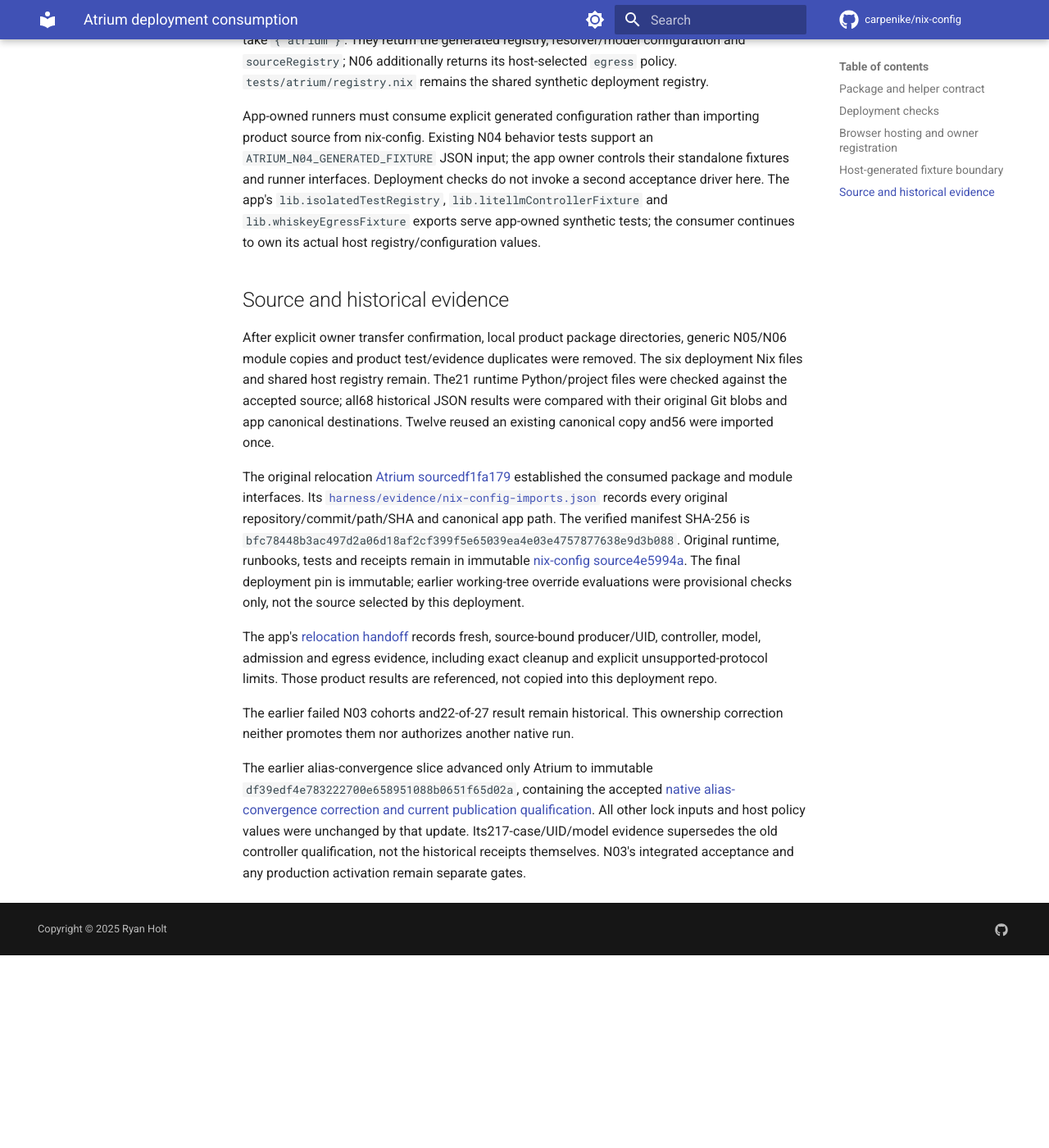
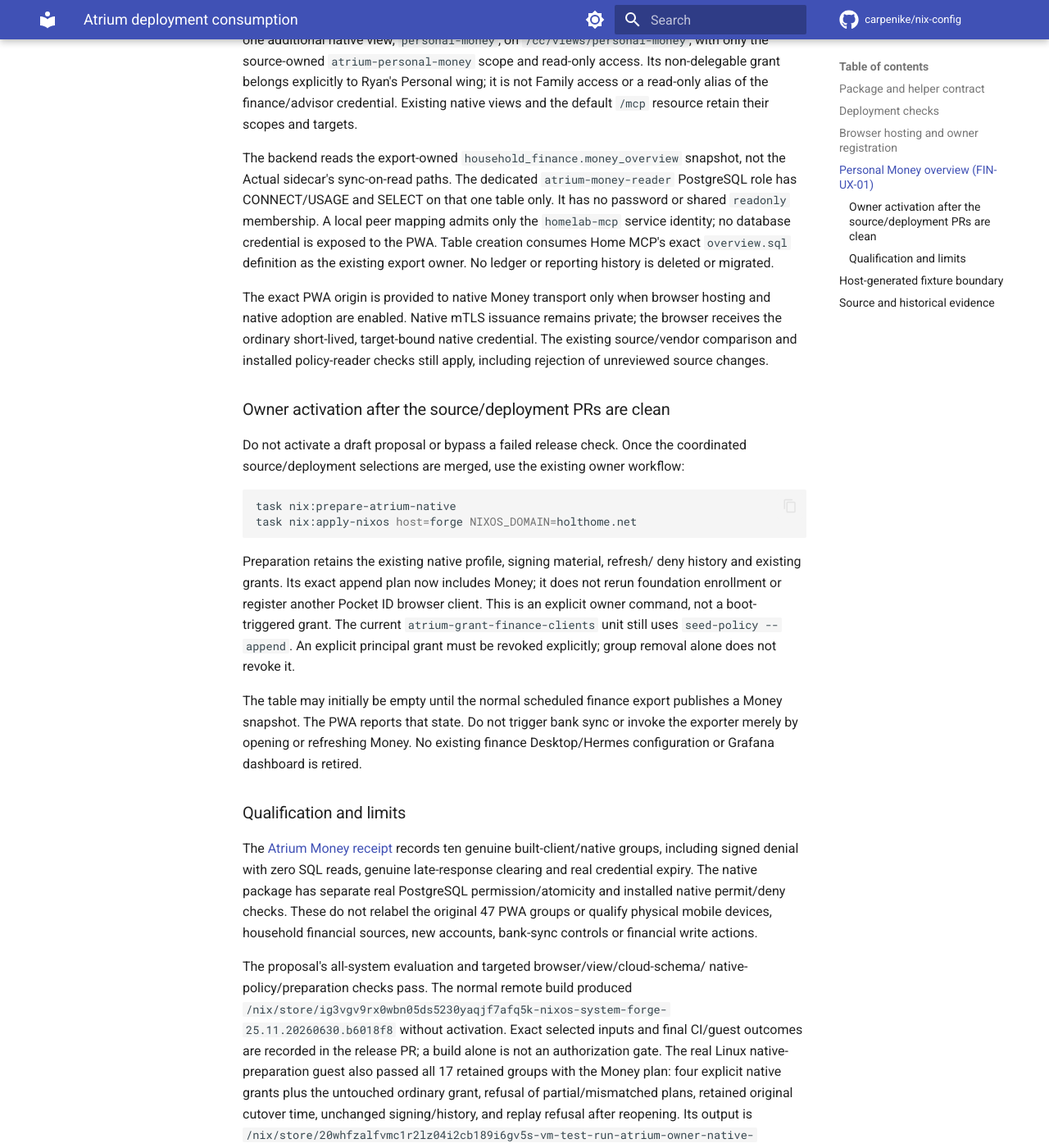
Before and after one commit to carpenike/nix-config, an MkDocs documentation site: the page built from docs/services/atrium-deployment.md, in a window 1280 px wide and 1400 px high, scrolled down 5355 px. Shown: the whole window at 82% size. Built offline with MkDocs 1.6.1 and Material for MkDocs 9.7.7, drawn with Linux system fonts in a browser that asks for light colours; comment, search, counter and statistics services are not loaded; before the commit the page ends 6520 px from its top, so only the background shows below that; some of the changed text lies outside the part shown.

Commit message:
feat(forge): wire the read-only Personal Money overview
Consume qualified app/native candidates, add the explicit owner-only Money view and manual grant append, and provide a passwordless peer-mapped SELECT-only reporting role. Preserve existing services, scopes, grants, dashboards and provider state. Full Forge build and actual native-preparation guest pass without activation.

Co-authored-by: Copilot <223556219+Copilot@users.noreply.github.com>
Copilot-Session: e69d7724-2617-4d5a-832a-fd60d9aebf5d

````diff
--- a/docs/services/atrium-deployment.md
+++ b/docs/services/atrium-deployment.md
@@ -214,6 +214,77 @@ original failed stale-manifest Linux run as historical evidence. They do not
 register the browser client, exercise household credentials, make paid model
 requests, or assert that the browser has been deployed.
 
+## Personal Money overview (FIN-UX-01)
+
+The Money proposal consumes Atrium's bounded overview and Home MCP 0.27.0.
+It declares one additional native view, `personal-money`, on
+`/cc/views/personal-money`, with only the source-owned
+`atrium-personal-money` scope and read-only access. Its non-delegable grant
+belongs explicitly to Ryan's Personal wing; it is not Family access or a
+read-only alias of the finance/advisor credential. Existing native views and
+the default `/mcp` resource retain their scopes and targets.
+
+The backend reads the export-owned `household_finance.money_overview` snapshot,
+not the Actual sidecar's sync-on-read paths. The dedicated
+`atrium-money-reader` PostgreSQL role has CONNECT/USAGE and SELECT on that one
+table only. It has no password or shared `readonly` membership. A local peer
+mapping admits only the `homelab-mcp` service identity; no database credential
+is exposed to the PWA. Table creation consumes Home MCP's exact `overview.sql`
+definition as the existing export owner. No ledger or reporting history is
+deleted or migrated.
+
+The exact PWA origin is provided to native Money transport only when browser
+hosting and native adoption are enabled. Native mTLS issuance remains private;
+the browser receives the ordinary short-lived, target-bound native credential.
+The existing source/vendor comparison and installed policy-reader checks still
+apply, including rejection of unreviewed source changes.
+
+### Owner activation after the source/deployment PRs are clean
+
+Do not activate a draft proposal or bypass a failed release check. Once the
+coordinated source/deployment selections are merged, use the existing owner
+workflow:
+
+```sh
+task nix:prepare-atrium-native
+task nix:apply-nixos host=forge NIXOS_DOMAIN=holthome.net
+```
+
+Preparation retains the existing native profile, signing material, refresh/
+deny history and existing grants. Its exact append plan now includes Money;
+it does not rerun foundation enrollment or register another Pocket ID browser
+client. This is an explicit owner command, not a boot-triggered grant.
+The current `atrium-grant-finance-clients` unit still uses `seed-policy --append`.
+An explicit principal grant must be revoked explicitly; group removal alone
+does not revoke it.
+
+The table may initially be empty until the normal scheduled finance export
+publishes a Money snapshot. The PWA reports that state. Do not trigger bank
+sync or invoke the exporter merely by opening or refreshing Money.
+No existing finance Desktop/Hermes configuration or Grafana dashboard is retired.
+
+### Qualification and limits
+
+The [Atrium Money receipt](https://github.com/carpenike/atrium/blob/46f1a12eaa19bfec1da0aa9e5913519177db1660/docs/evidence/FIN-UX-01-native-browser-51f0809.md)
+records ten genuine built-client/native groups, including signed denial with
+zero SQL reads, genuine late-response clearing and real credential expiry.
+The native package has separate real PostgreSQL permission/atomicity and
+installed native permit/deny checks. These do not relabel the original 47 PWA
+groups or qualify physical mobile devices, household financial sources,
+new accounts, bank-sync controls or financial write actions.
+
+The proposal's all-system evaluation and targeted browser/view/cloud-schema/
+native-policy/preparation checks pass. The normal remote build produced
+`/nix/store/ig3vgv9rx0wbn05ds5230yaqjf7afq5k-nixos-system-forge-25.11.20260630.b6018f8`
+without activation. Exact selected inputs and final CI/guest outcomes are
+recorded in the release PR; a build alone is not an authorization gate.
+The real Linux native-preparation guest also passed all 17 retained groups
+with the Money plan: four explicit native grants plus the untouched ordinary
+grant, refusal of partial/mismatched plans, retained original cutover time,
+unchanged signing/history, and replay refusal after reopening.
+Its output is
+`/nix/store/20whfzalfvmc1r2lz04i2cb189i6gv5s-vm-test-run-atrium-owner-native-cutover`.
+
 ## Host-generated fixture boundary
 
 The retained functions `tests/atrium_n04/fixture.nix` and
````
Also changed, not shown: 16 other files.
